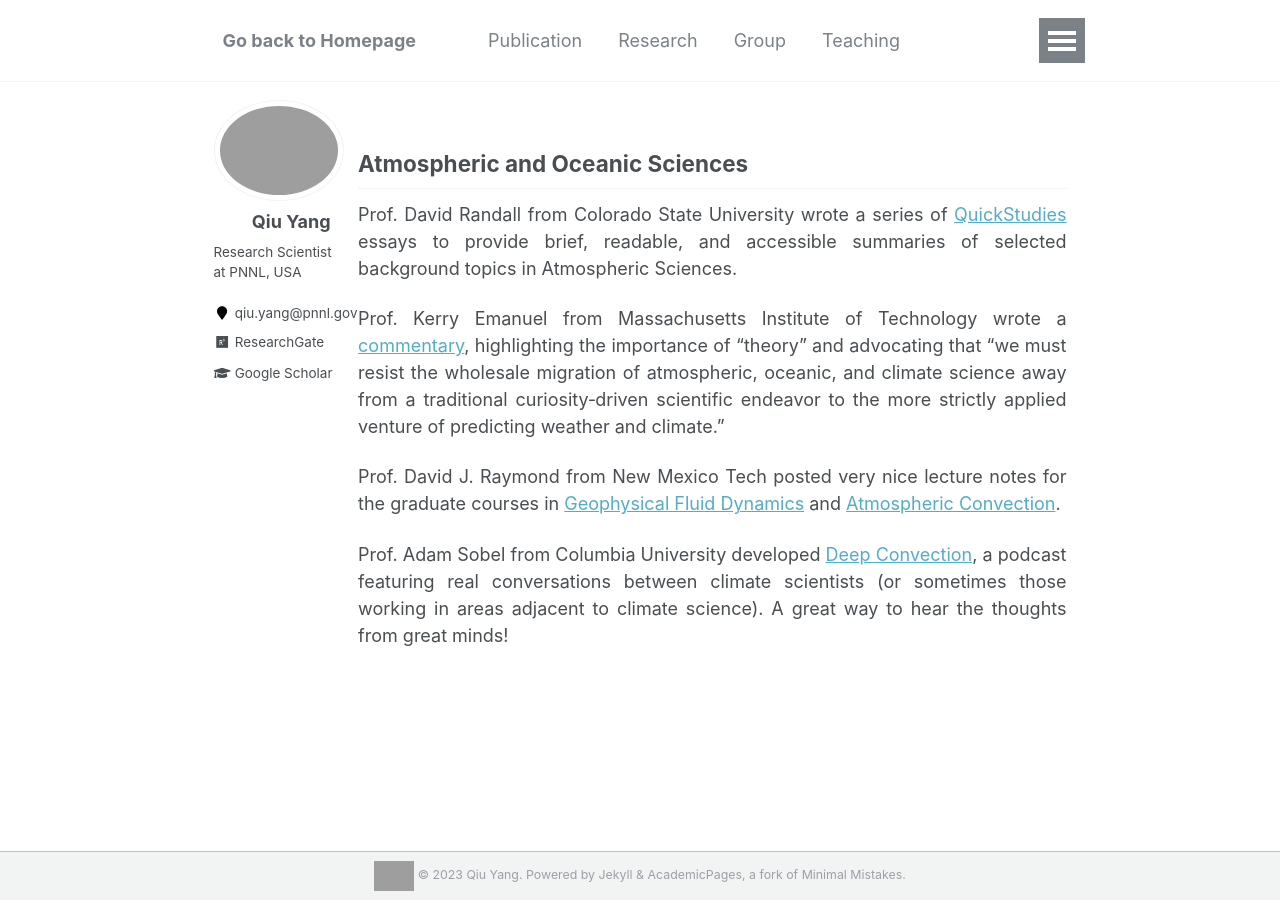
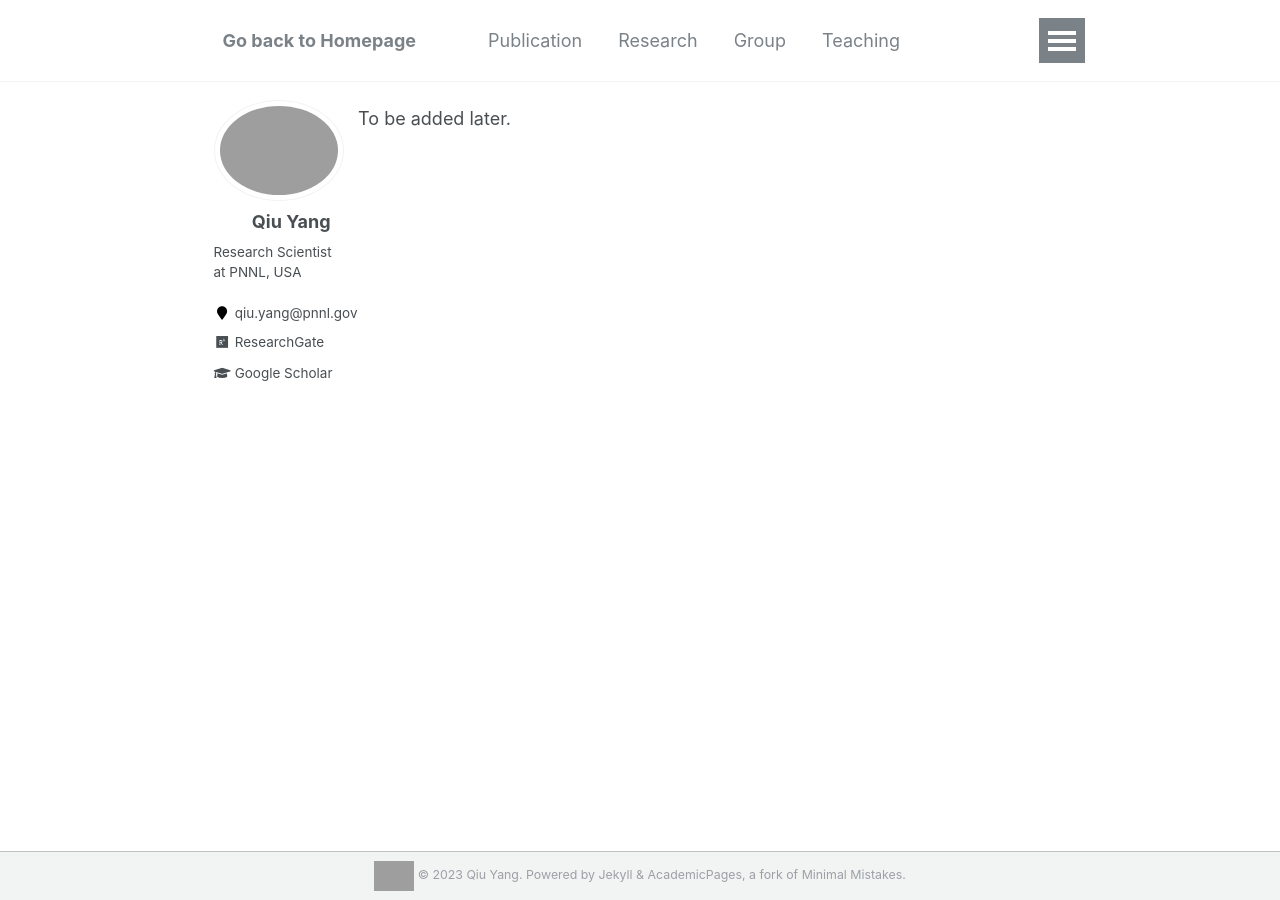
Before and after one commit to qiuyang50/qiuyang50.github.io, a Jekyll site: the page built from _pages/teaching.md, in a window 1280 px wide. Built offline with Jekyll 4.4.1, drawn with Linux system fonts in a browser that asks for light colours; grey boxes are pictures that could not be loaded.

Commit message:
Update teaching.md

```diff
--- a/_pages/teaching.md
+++ b/_pages/teaching.md
@@ -1,19 +1,8 @@
 ---
 layout: single
 title: ""
-permalink: /reading/
+permalink: /teaching/
 author_profile: true
 ---
 
-## Atmospheric and Oceanic Sciences
-Prof. David Randall from Colorado State University wrote a series of [QuickStudies](http://hogback.atmos.colostate.edu/group/dave/QuickStudies.html) essays to provide brief, readable, and accessible summaries of selected background topics in Atmospheric Sciences.
-
-Prof. Kerry Emanuel from Massachusetts Institute of Technology wrote a [commentary](https://agupubs.onlinelibrary.wiley.com/doi/full/10.1029/2019AV000129), highlighting the importance of "theory" and advocating that "we must resist the wholesale migration of atmospheric, oceanic, and climate science away from a traditional curiosity‐driven scientific endeavor to the more strictly applied
-venture of predicting weather and climate."
-
-Prof. David J. Raymond from New Mexico Tech posted very nice lecture notes for the graduate courses in [Geophysical Fluid Dynamics](http://kestrel.nmt.edu/~raymond/classes/ph589/index.xhtml) and [Atmospheric Convection](http://kestrel.nmt.edu/~raymond/classes/ph536/index.xhtml).
-
-Prof. Adam Sobel from Columbia University developed [Deep Convection](https://deep-convection.org/episode-archive/), a podcast featuring real conversations between climate scientists (or sometimes those working in areas adjacent to climate science). A great way to hear the thoughts from great minds!
-
-<!--## Others
-Prof. A.W. Peet from University of Toronto wrote a [document](https://kiwi.to/stuff/pep-to/career2002.pdf) in 2002 about how to find a job in the academy. Many of his advice, I believe, still applies for today's academic job market. -->
+To be added later.
```
